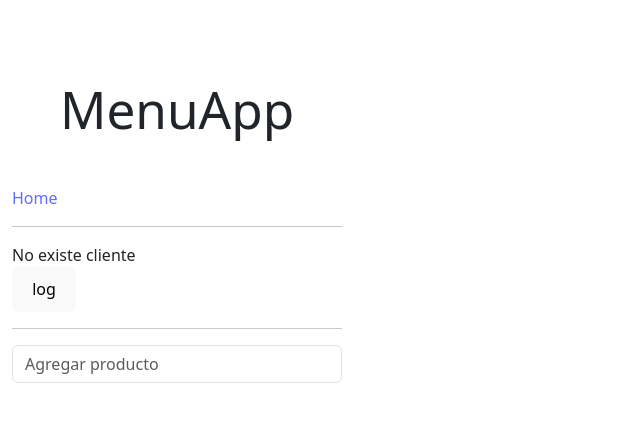
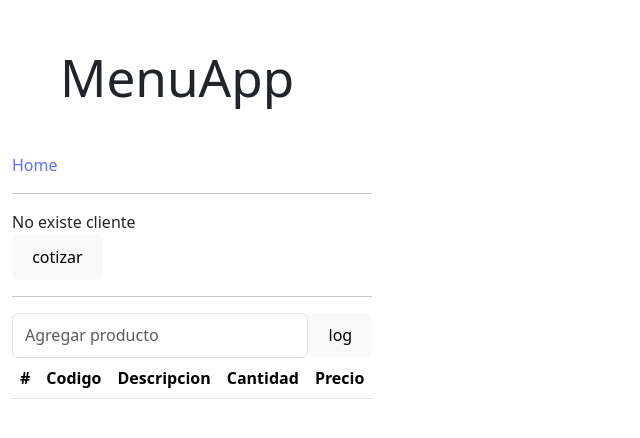
Before and after one commit to Brayan1951/Cotizador, a React (Vite) app: page /cotizador/1 in a window 1280 px wide. Shown: the part 192-630 px from the top of the page, without its empty margins (0-640 px from the left). Built offline with nearby package versions, Linux system fonts and the light colour scheme.

Commit message:
carritolisto

```diff
--- a/src/components/product/listProduct.jsx
+++ b/src/components/product/listProduct.jsx
@@ -1,8 +1,11 @@
 import React from 'react'
 
-export default function ListProduct({ products = [] }) {
+export default function ListProduct({ products = [] ,agregarListProduct}) {
 
-  console.log(products);
+  const agregar=(codigo)=>{
+    agregarListProduct(codigo)
+  }
+
 
   return (
     <div >
@@ -17,7 +20,18 @@ export default function ListProduct({ products = [] }) {
 
                 {
 
-                  products.map((product,i) => { return <li key={i} className="list-group-item">{product.codigo} - {product.descripcion}</li> })
+                  products.map((product,i) => {
+
+                   return (
+                   <div key={i} className='d-flex justify-content-between mt-2 '>
+
+                   <li key={`li-${i}`} className="list-group-item">
+                      {product.codigo} - {product.descripcion}
+                    </li>
+                    <button key={`b-${i}`} onClick={()=>agregar(product)}>agregar</button>
+                   </div>
+                    )
+                  })
 
 
                 }
--- a/src/db/findByProduct.js
+++ b/src/db/findByProduct.js
@@ -35,7 +35,6 @@ const Productos=[
 const Find_by_Codigo=(codigo)=>{
 
     const filter_codigo=Productos.filter((val)=>(val["codigo"].startsWith(codigo)))
-    console.log(filter_codigo);
     return filter_codigo
 
 }
--- a/src/pages/CotizadorPage.jsx
+++ b/src/pages/CotizadorPage.jsx
@@ -10,8 +10,11 @@ export default function CotizadorPage() {
   const { id_client } = useParams()
   const [Cliente, setCliente] = useState()
 
-  const {codigo,changeForm}=useForm({codigo:''})
-const [products, setproducts] = useState([])
+  const { codigo, changeForm } = useForm({ codigo: '' })
+  const [products, setproducts] = useState([])
+
+
+  const [listaProduct, setListaProduct] = useState([])
 
 
   useEffect(() => {
@@ -23,12 +26,39 @@ const [products, setproducts] = useState([])
   }, [id_client])
 
   const obtenerProduct = () => {
-    const temp_product=Find_by_Codigo(codigo)
+    const temp_product = Find_by_Codigo(codigo)
     setproducts(temp_product)
 
 
   }
+// carrito
+  const agregarListProduct = (product) => {
+    const temp_product_carrito={...product,cantidad:1,precio:0}
 
+    setListaProduct([...listaProduct, temp_product_carrito])
+
+  }
+
+  const setCantidadCarrito=(id,nuevaCantidad)=>{
+    setListaProduct((prev)=>
+    prev.map((produ,i)=>
+      i==id?{...produ,cantidad:nuevaCantidad}:produ
+    )
+
+    )
+  }
+  const setPrecioCarrito=(id,nuevoPrecio)=>{
+    setListaProduct((prev)=>
+    prev.map((produ,i)=>
+      i==id?{...produ,precio:nuevoPrecio}:produ
+    )
+
+    )
+  }
+
+  const obtenerExcel=()=>{
+    console.log(listaProduct);
+  }
 
   return (
     <>
@@ -36,15 +66,58 @@ const [products, setproducts] = useState([])
         Cliente ? (<h2>Cotizador al cliente {Cliente.nombre} - {Cliente.ruc}</h2>)
           : <div>No existe cliente</div>
       }
-      <button onClick={obtenerProduct}>log</button>
+      <button onClick={obtenerExcel}>cotizar</button>
       <hr />
 
       <div>
-      <input className="form-control" name='codigo' value={codigo} type="text" placeholder="Agregar producto"  onChange={changeForm}/>
+        <div className="d-flex">
+
+        <input className="form-control" name='codigo' value={codigo} type="text" placeholder="Agregar producto" onChange={changeForm} />
+        <button onClick={obtenerProduct}>log</button>
+        </div>
 
 
 
-      <ListProduct products={products} />
+        <ListProduct products={products} agregarListProduct={agregarListProduct} />
+
+
+        <table className="table table-striped">
+          <thead>
+            <tr>
+              <th scope="col">#</th>
+              <th scope="col">Codigo</th>
+              <th scope="col">Descripcion</th>
+              <th scope="col">Cantidad</th>
+              <th scope="col">Precio</th>
+            </tr>
+          </thead>
+          <tbody>
+
+            {
+              listaProduct.map((producto,i) => {
+                return (
+                  <tr key={`tr-${i}`}>
+                    <th  scope="row">{i+1}</th>
+                    <td>{producto.codigo}</td>
+                    <td>{producto.descripcion}</td>
+                    <td>
+                      <input type="number" value={producto.cantidad} onChange={(e)=>setCantidadCarrito(i,e.target.value)}/>
+                    </td>
+                    <td>
+                      <input type="number" value={producto.precio} onChange={(e)=>setPrecioCarrito(i,e.target.value)}/>
+                    </td>
+                  </tr>
+
+                )
+              })
+            }
+
+
+          </tbody>
+        </table>
+
+
+
 
 
       </div>
```
